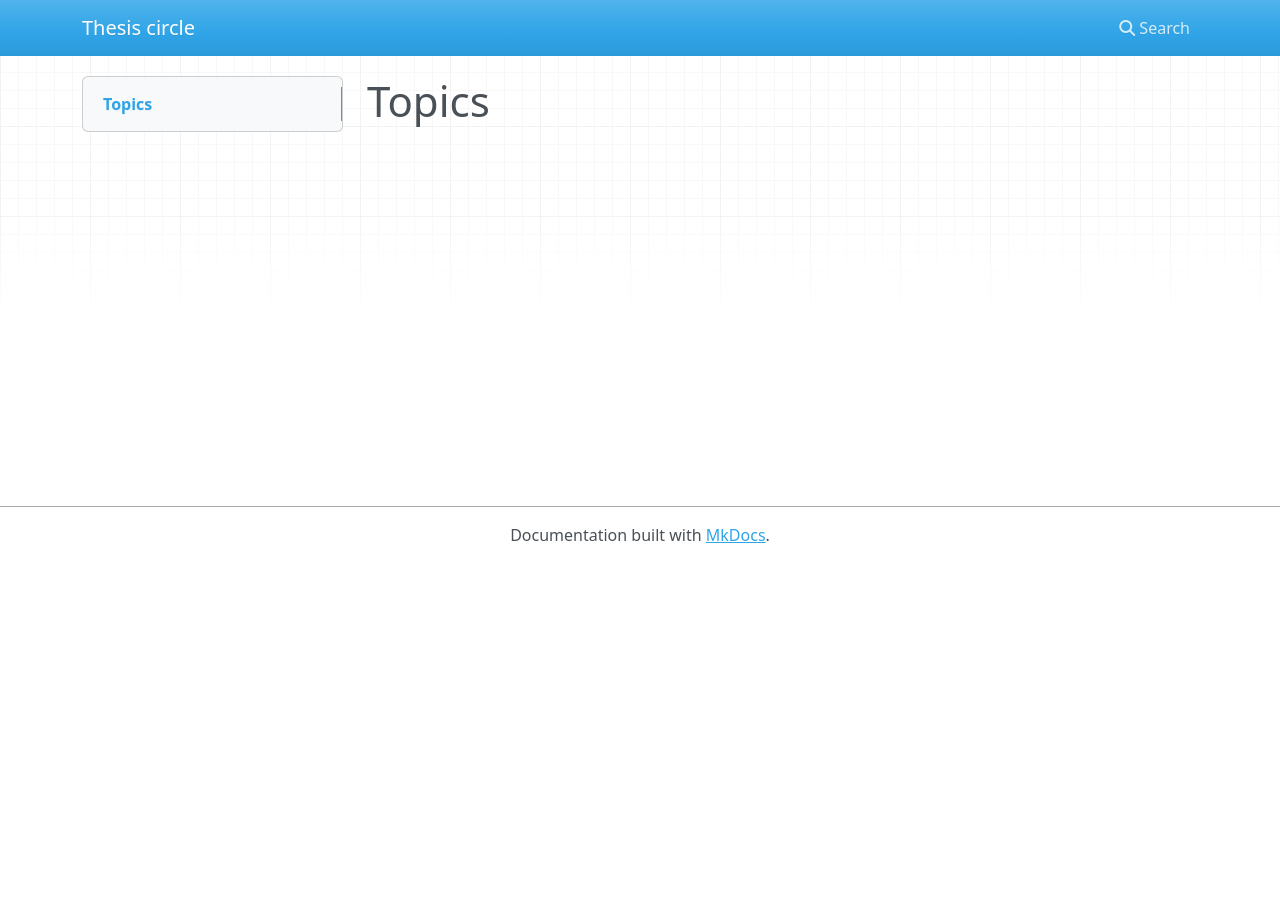
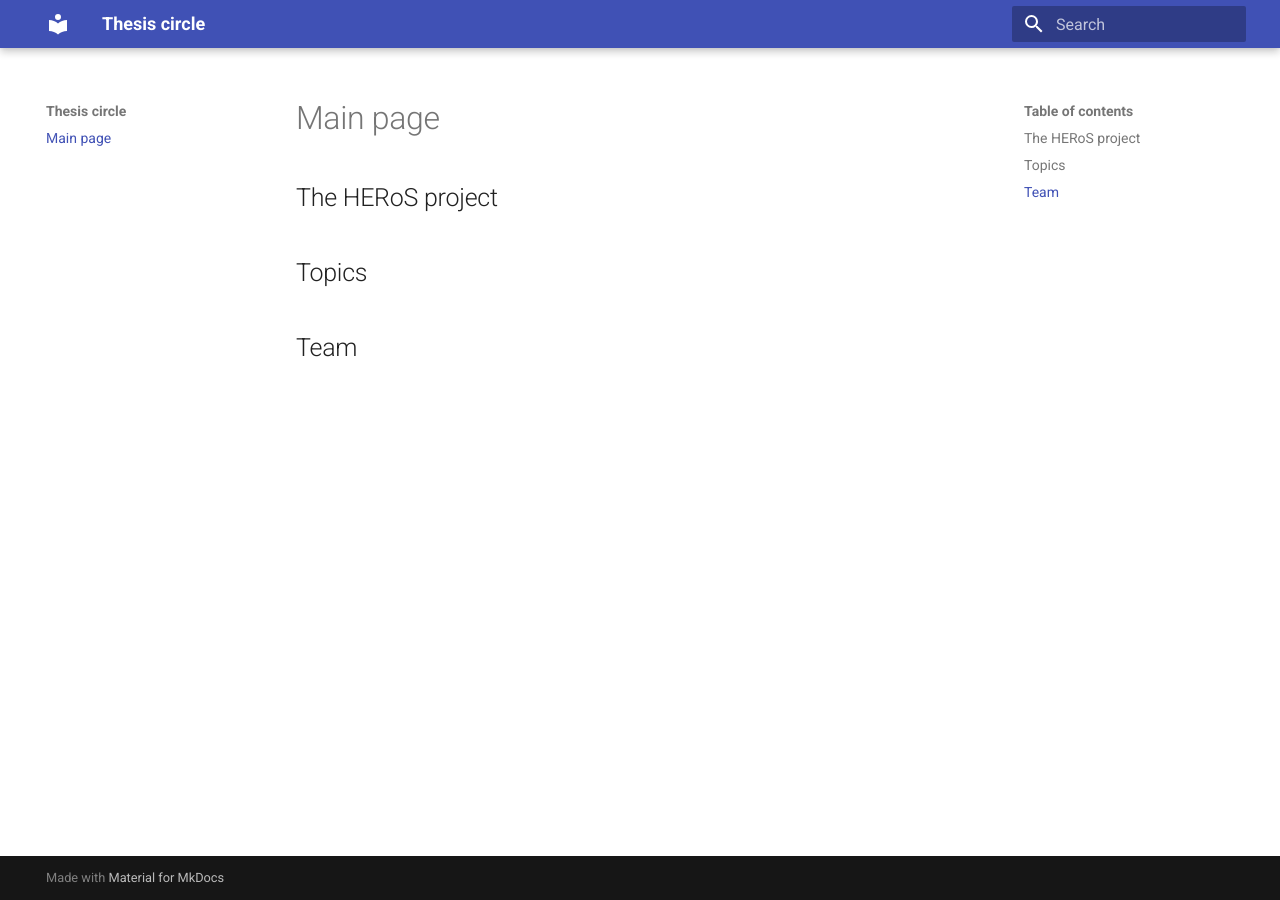
Before and after one commit to TPM-Resilience-Lab/thesis-circle, an MkDocs documentation site: the page built from docs/index.md, in a window 1280 px wide. Built offline with MkDocs 1.6.1 and Material for MkDocs 9.7.7, drawn with Linux system fonts in a browser that asks for light colours; nearby versions of some CDN libraries.

```diff
--- a/docs/index.md
+++ b/docs/index.md
@@ -1 +1,4 @@
-# Topics
+# Main page
+## The HERoS project
+## Topics
+## Team
--- a/mkdocs.yml
+++ b/mkdocs.yml
@@ -1 +1,3 @@
 site_name: Thesis circle
+theme:
+  name: material
```
Also changed, not shown: 1 other file.
